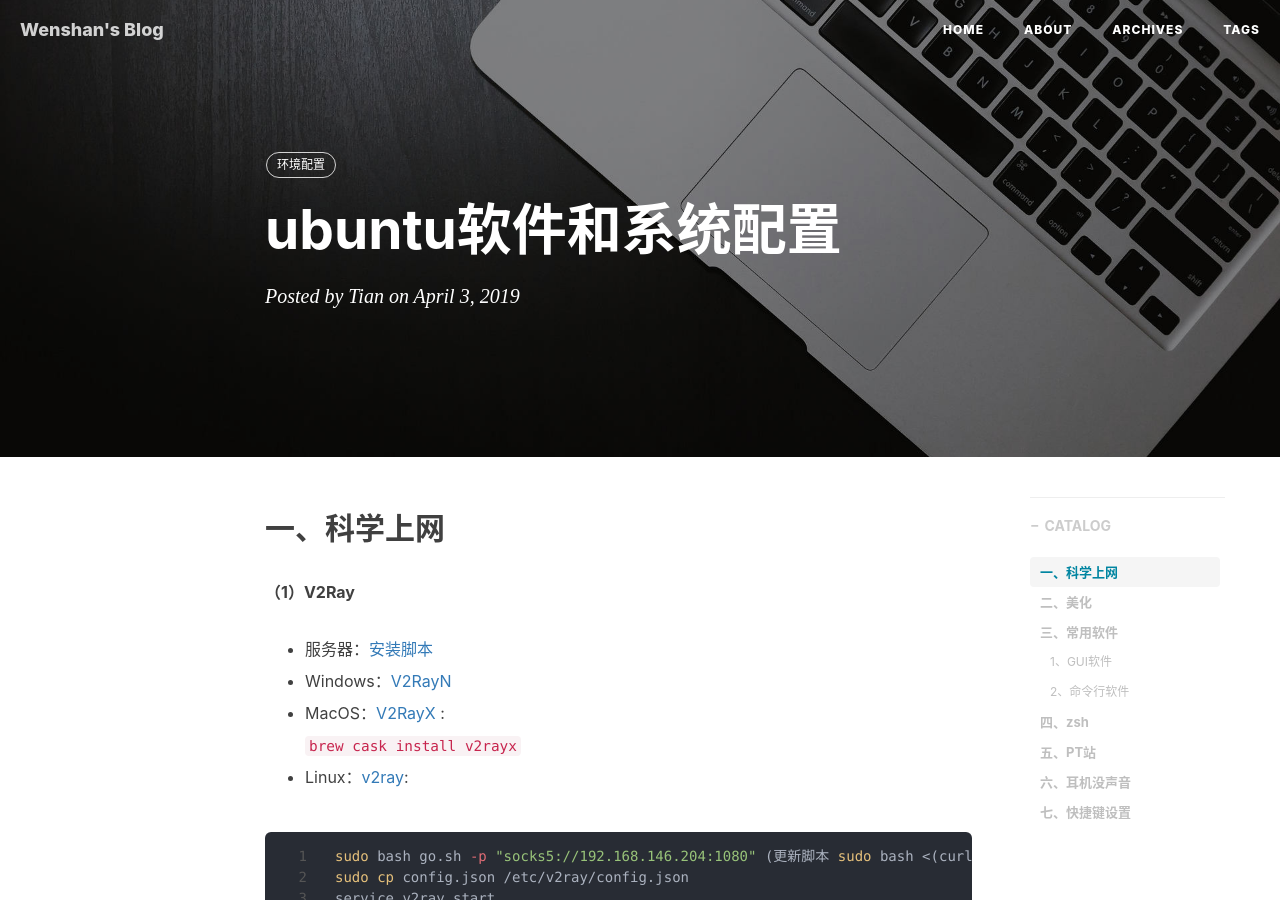
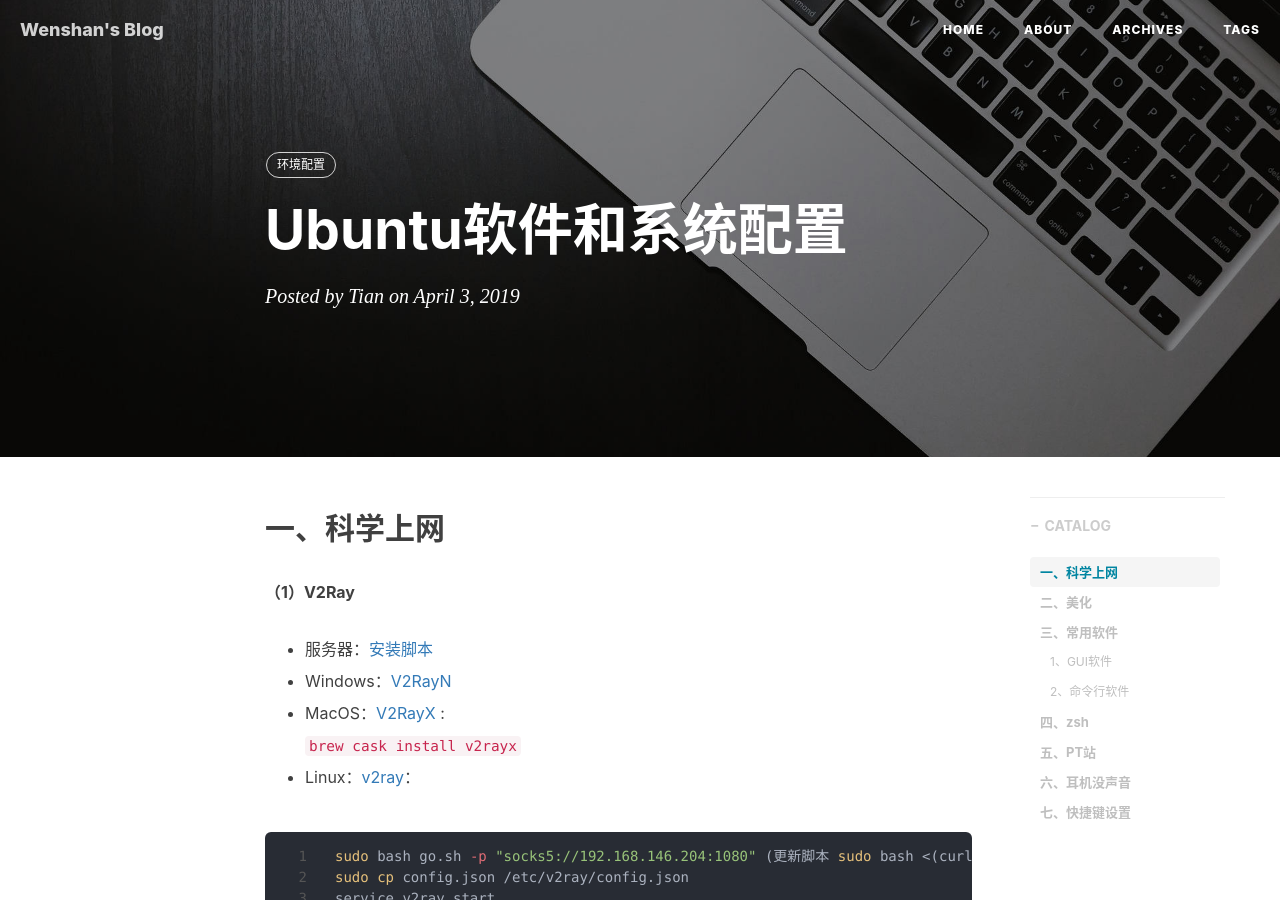
Before and after one commit to tianws/tianws.github.io, a Jekyll site: the page built from _posts/2019-04-03-software-ubuntu.markdown, in a window 1280 px wide and 900 px high. Built offline with Jekyll 4.4.1, drawn with Linux system fonts in a browser that asks for light colours; nearby versions of some CDN libraries; comment, search, counter and statistics services are not loaded.

Commit message:
修改几行文章

````diff
--- a/_posts/2019-03-28-ubuntu-reinstall.markdown
+++ b/_posts/2019-03-28-ubuntu-reinstall.markdown
@@ -122,4 +122,4 @@ done
 
 ## 六、系统以及软件配置
 
-见[ubuntu软件和系统配置](<http://https://tianws.github.io/skill/2019/04/03/software-ubuntu/>)
+见[ubuntu软件和系统配置](<https://tianws.github.io/skill/2019/04/03/software-ubuntu/>)
--- a/_posts/2019-04-03-software-ubuntu.markdown
+++ b/_posts/2019-04-03-software-ubuntu.markdown
@@ -1,6 +1,6 @@
 ---
 layout:     post
-title:      "ubuntu软件和系统配置"
+title:      "Ubuntu软件和系统配置"
 subtitle:   ""
 date:       2019-04-03 10:00:00
 author:     "Tian"
@@ -23,7 +23,7 @@ tags:
 
    `brew cask install v2rayx`
 
-- Linux：[v2ray](<https://www.v2ray.com/>):
+- Linux：[v2ray](<https://www.v2ray.com/>)：
 
 ```bash
 sudo bash go.sh -p "socks5://192.168.146.204:1080" (更新脚本 sudo bash <(curl -L -s https://install.direct/go.sh))
````
